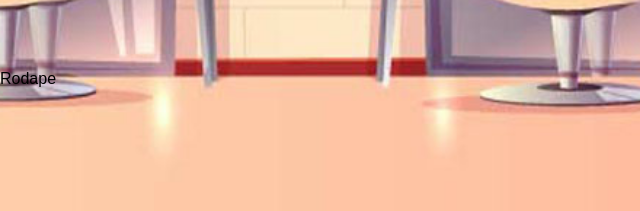
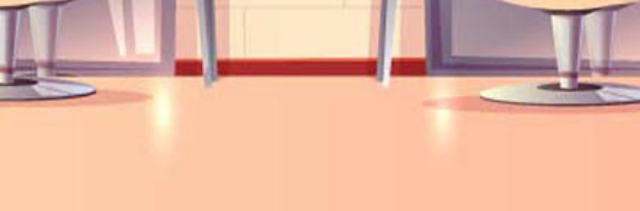
Before and after one commit to JuniorAsantos/Afrolliss, a plain HTML site: page index.html in a window 1280 px wide. Shown: the part 586-797 px from the top of the page, 0-640 px from the left. Drawn offline with Linux system fonts and the light colour scheme.

Commit message:
Atualizado Proj Salão - 01

```diff
--- a/index.html
+++ b/index.html
@@ -60,8 +60,5 @@
             </table>
         </section>
     </main>
-    <footer id="rodape">
-        <p>Rodape</p>
-    </footer>
 </body>
 </html>
```
